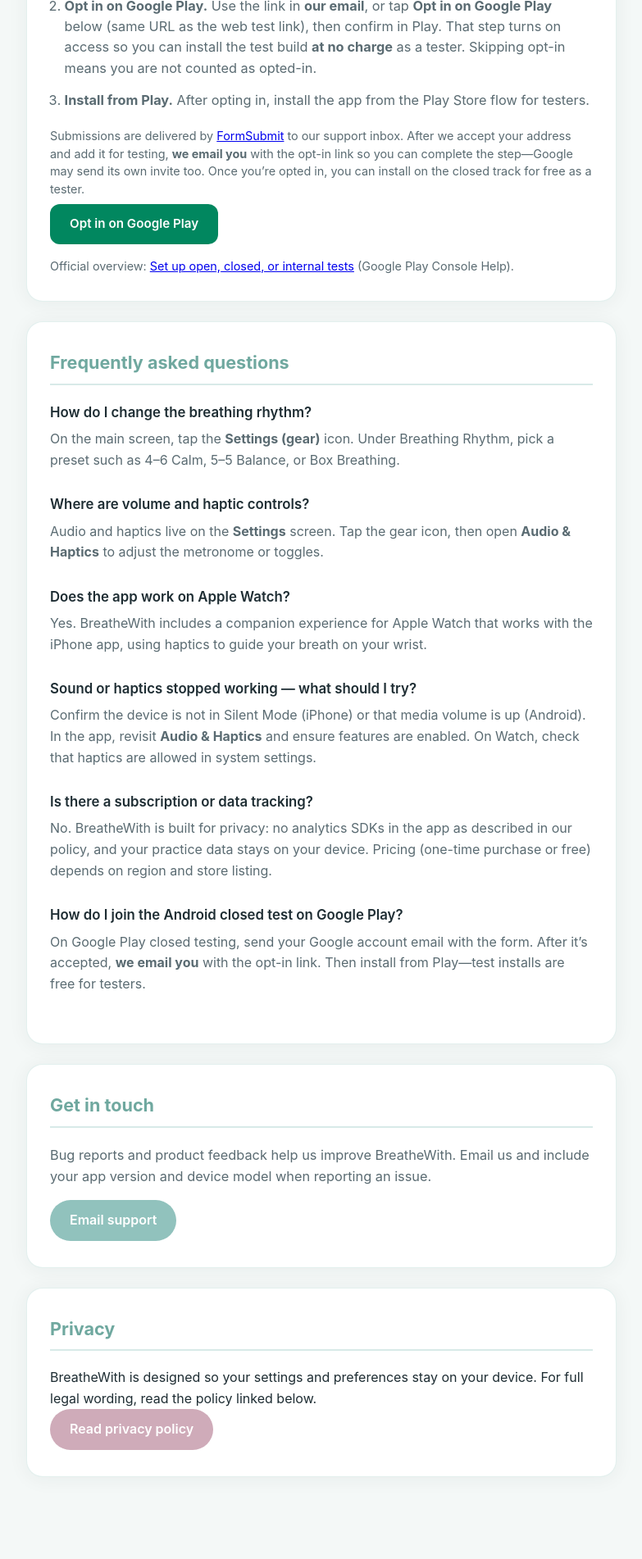
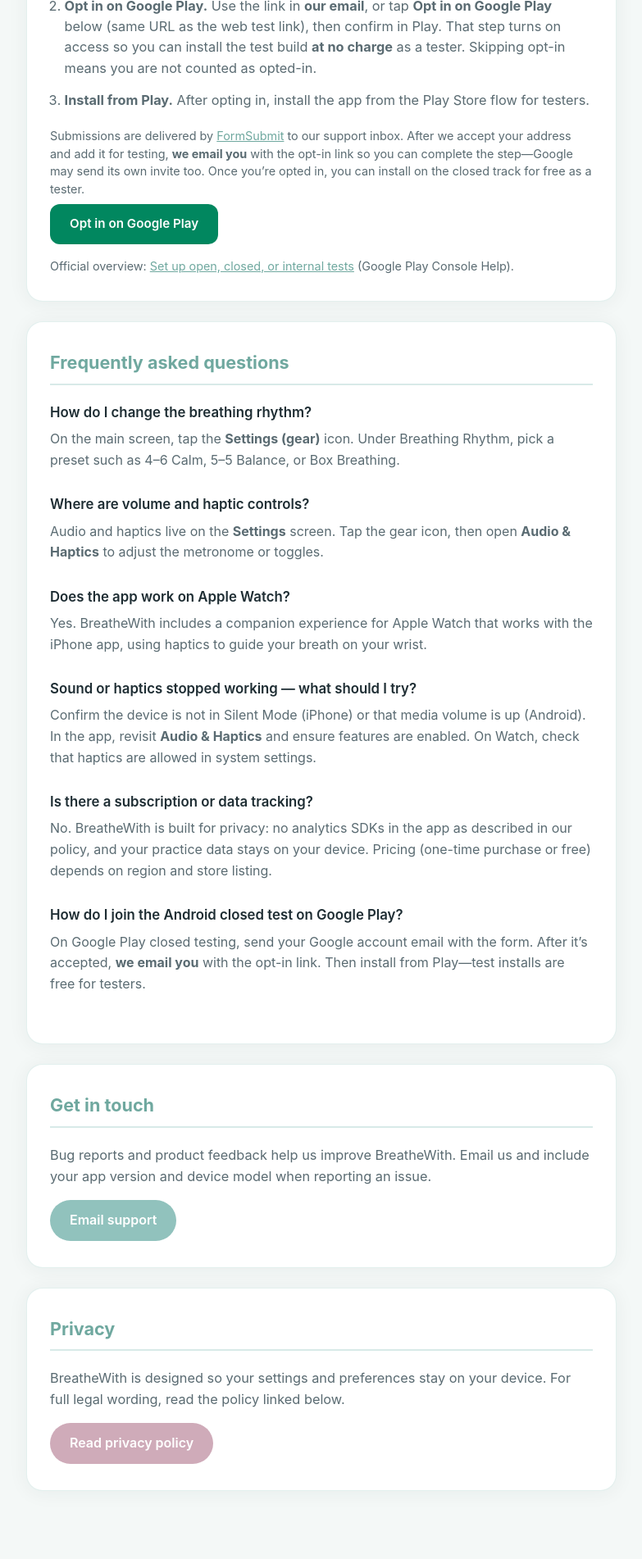
Before and after one commit to d108/breathewith-app-support, an Angular app: page / in a window 1280 px wide. Shown: the part 1407-3309 px from the top of the page at 82% size, without its empty margins (248-1031 px from the left). Built offline with nearby package versions, Linux system fonts and the light colour scheme.

Commit message:
theme anchors

```diff
--- a/src/app/pages/support/support.component.ts
+++ b/src/app/pages/support/support.component.ts
@@ -71,7 +71,7 @@ import { RouterLink } from '@angular/router';
 
       <section id="privacy" class="card">
         <h2>Privacy</h2>
-        <p>BreatheWith is designed so your settings and preferences stay on your device. For full legal wording, read the policy linked below.</p>
+        <p class="lede">BreatheWith is designed so your settings and preferences stay on your device. For full legal wording, read the policy linked below.</p>
         <a routerLink="/privacy" class="button secondary-button">Read privacy policy</a>
       </section>
     </main>
--- a/src/styles.css
+++ b/src/styles.css
@@ -32,6 +32,7 @@ html[data-theme="classic"] {
     --card-border: 1px solid rgba(145, 194, 189, 0.2);
     --card-shadow: 0 4px 20px rgba(0, 0, 0, 0.03);
     --h2-rule: rgba(145, 194, 189, 0.4);
+    --link-accent: var(--accent-green-dark);
 }
 
 html[data-theme="dark"] {
@@ -73,6 +74,20 @@ body {
     display: flex;
     flex-direction: column;
     transition: background-color 0.2s ease, color 0.2s ease;
+}
+
+/* Plain <a href> uses the UA blue unless restyled; align with theme tokens. */
+a:any-link {
+    color: var(--link-accent);
+}
+
+a:any-link:hover {
+    color: var(--accent-green);
+}
+
+a:focus-visible {
+    outline: 2px solid var(--link-accent);
+    outline-offset: 2px;
 }
 
 .container {
```
